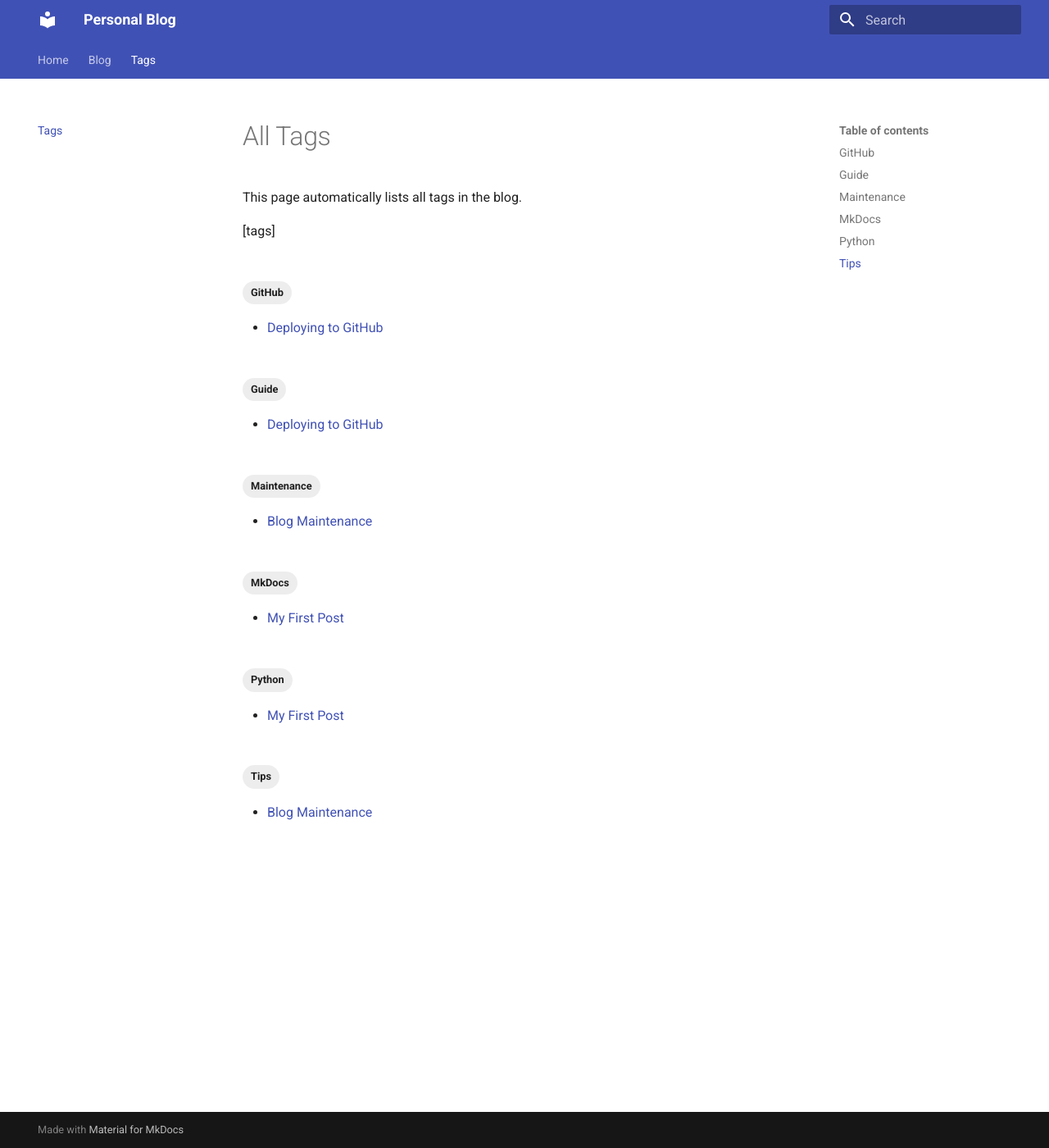
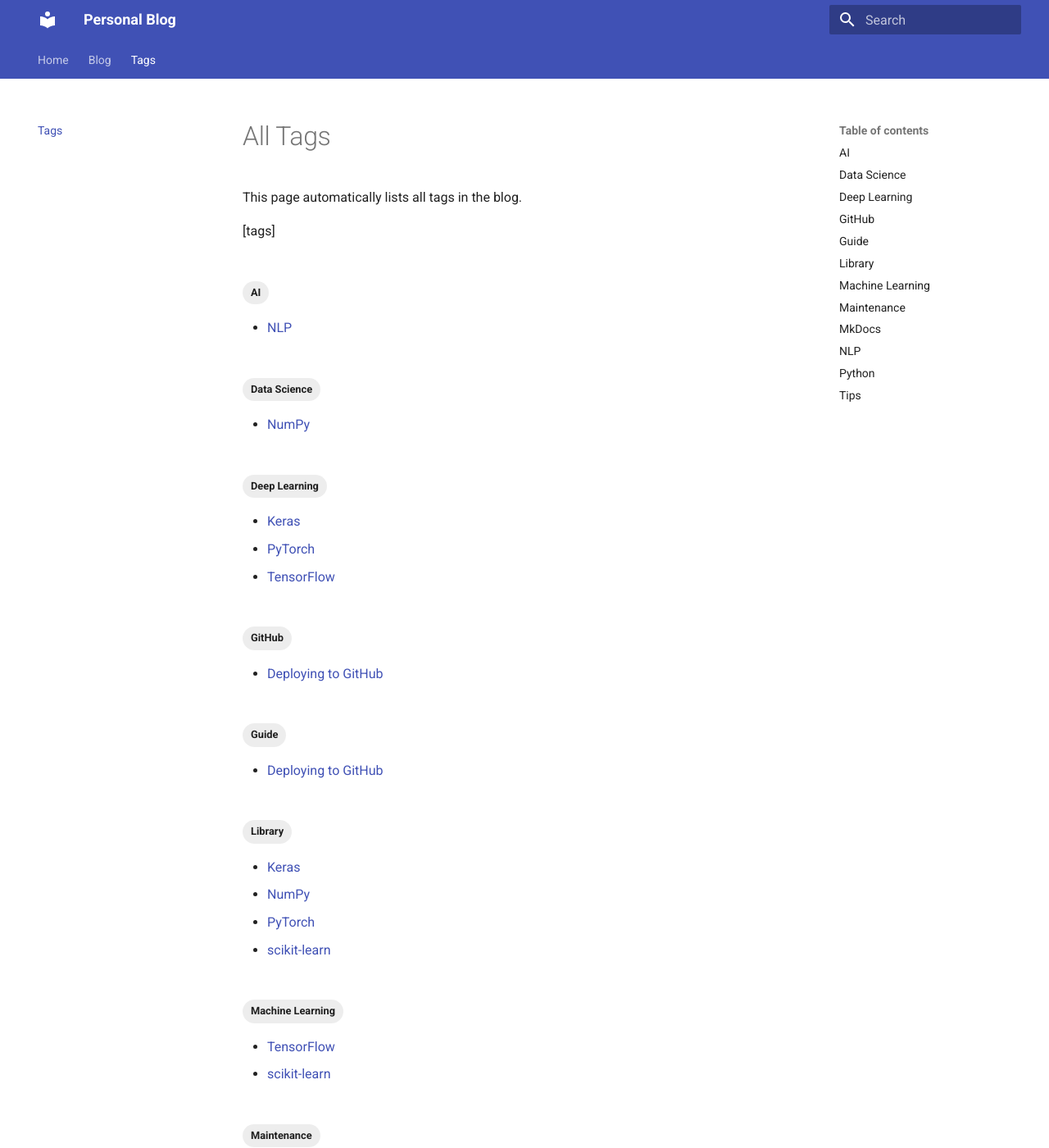
Before and after one commit to keramiozsoy/blog, an MkDocs documentation site: the page built from docs/tags.md, in a window 1280 px wide and 1400 px high. Shown: the whole window at 82% size. Built offline with MkDocs 1.6.1 and Material for MkDocs 9.7.7, drawn with Linux system fonts in a browser that asks for light colours.

Commit message:
Added technology blog posts with official links

```diff
--- a/mkdocs.yml
+++ b/mkdocs.yml
@@ -39,4 +39,10 @@ nav:
       - My First Post: blog/post-1.md
       - Deploying to GitHub: blog/post-2.md
       - Blog Maintenance: blog/post-3.md
+      - NumPy: blog/numpy.md
+      - scikit-learn: blog/scikit-learn.md
+      - Keras: blog/keras.md
+      - PyTorch: blog/pytorch.md
+      - TensorFlow: blog/tensorflow.md
+      - NLP: blog/nlp.md
   - Tags: tags.md
```
Also changed, not shown: docs/blog/keras.md (added, +11 -0 lines), docs/blog/nlp.md (added, +11 -0 lines), docs/blog/numpy.md (added, +11 -0 lines), docs/blog/pytorch.md (added, +11 -0 lines), docs/blog/scikit-learn.md (added, +11 -0 lines), docs/blog/tensorflow.md (added, +11 -0 lines).
